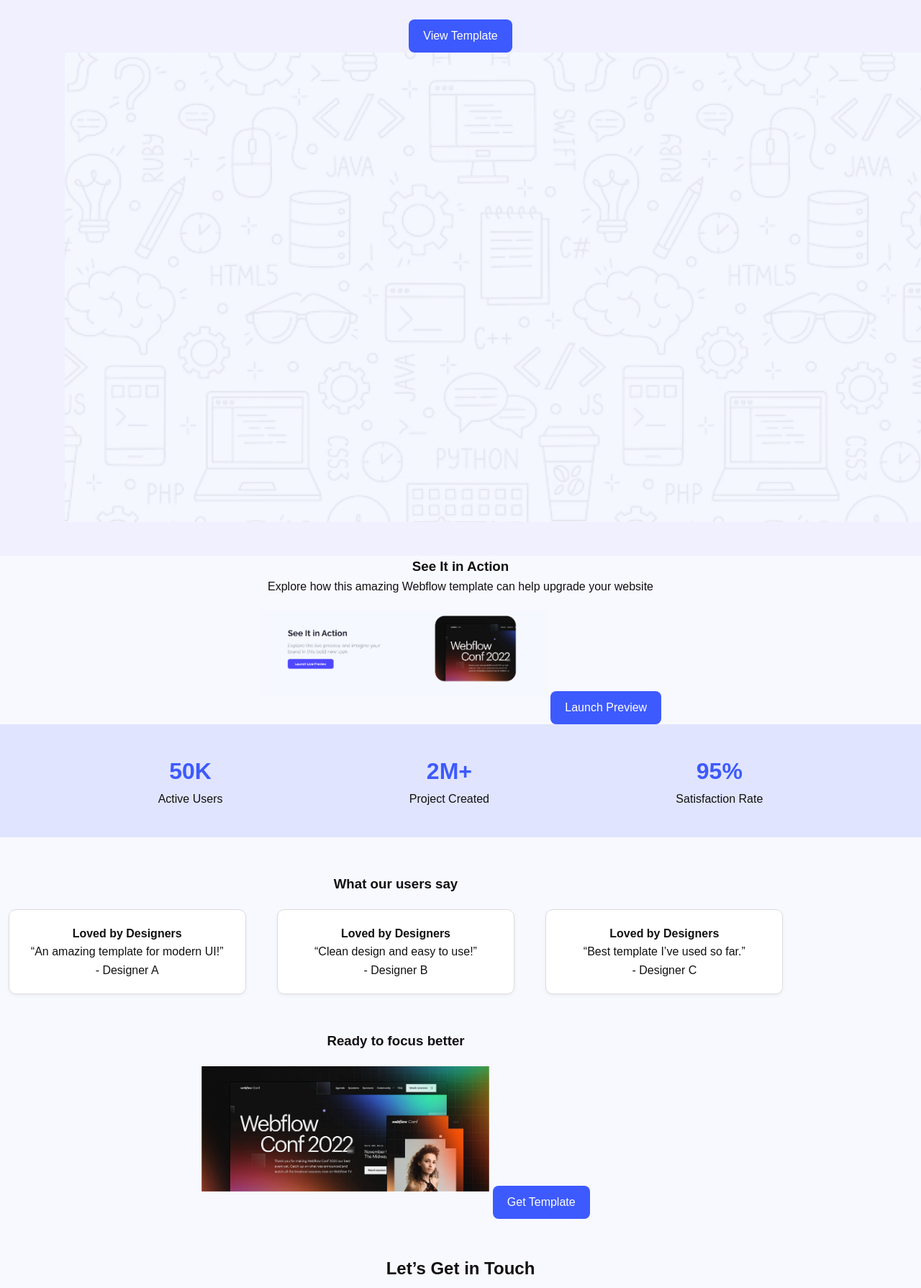
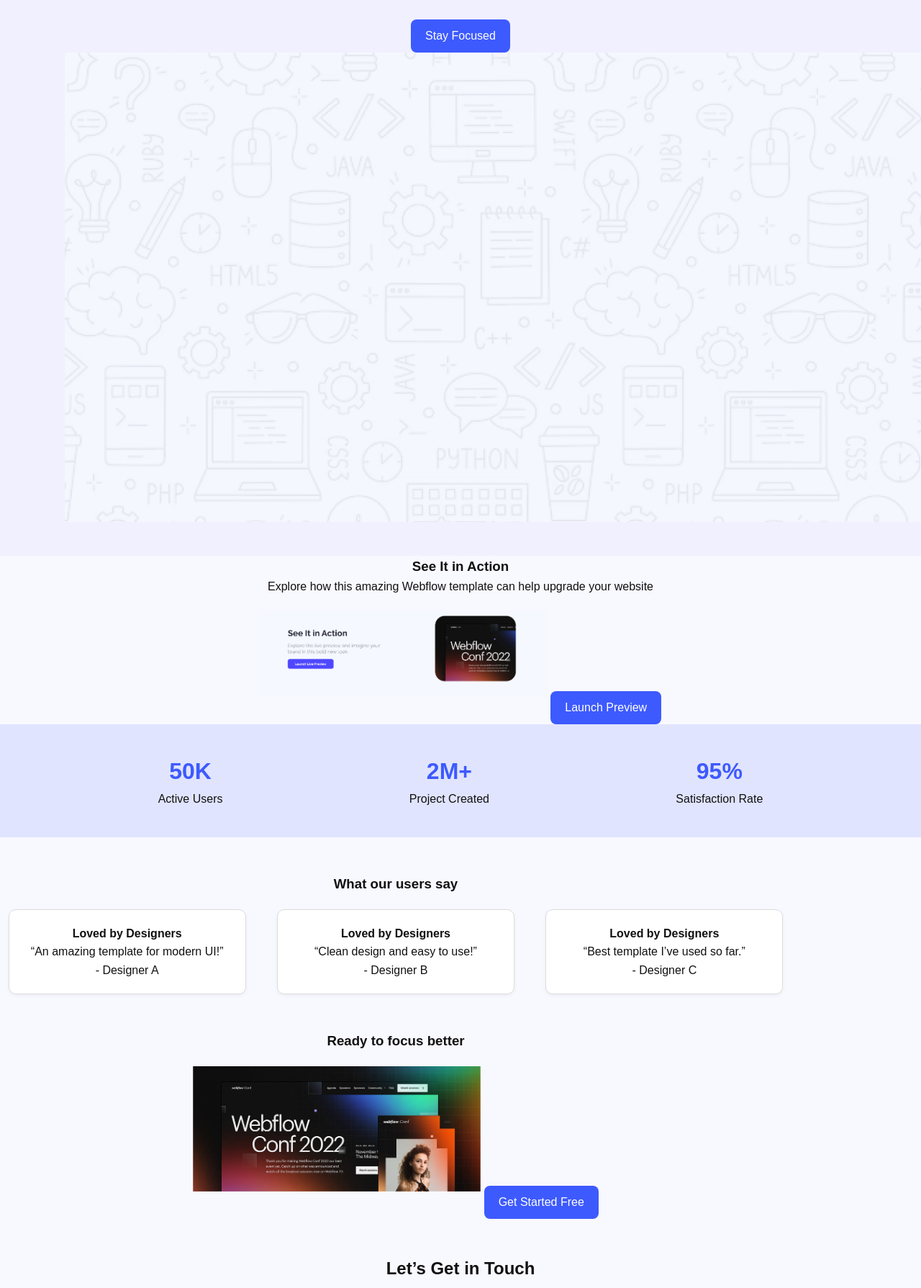
Before and after one commit to Nazib-Mahmud/PH-1, a plain HTML site: page index.html in a window 1280 px wide. Shown: the part 251-2040 px from the top of the page at 72% size. Drawn offline with Linux system fonts and the light colour scheme.

Commit message:
modify index.html

```diff
--- a/index.html
+++ b/index.html
@@ -15,7 +15,7 @@
     </div>
     <div class="container header-main">
       <h1>Cool Dark UI Template for <br><span>Webflow Agencies!</span></h1>
-      <a href="#" class="btn">View Template</a>
+      <a href="#" class="btn">Stay Focused</a>
       <img src="../Assets/Hero-bg.png" alt="">
     </div>
   </header>
@@ -59,7 +59,7 @@
   <section class="focus-section container">
     <h3>Ready to focus better</h3>
     <img src="./Assets/wc-big.png" alt="">
-    <a href="#" class="btn">Get Template</a>
+    <a href="#" class="btn">Get Started Free</a>
   </section>
 
   <section class="contact container">
```
